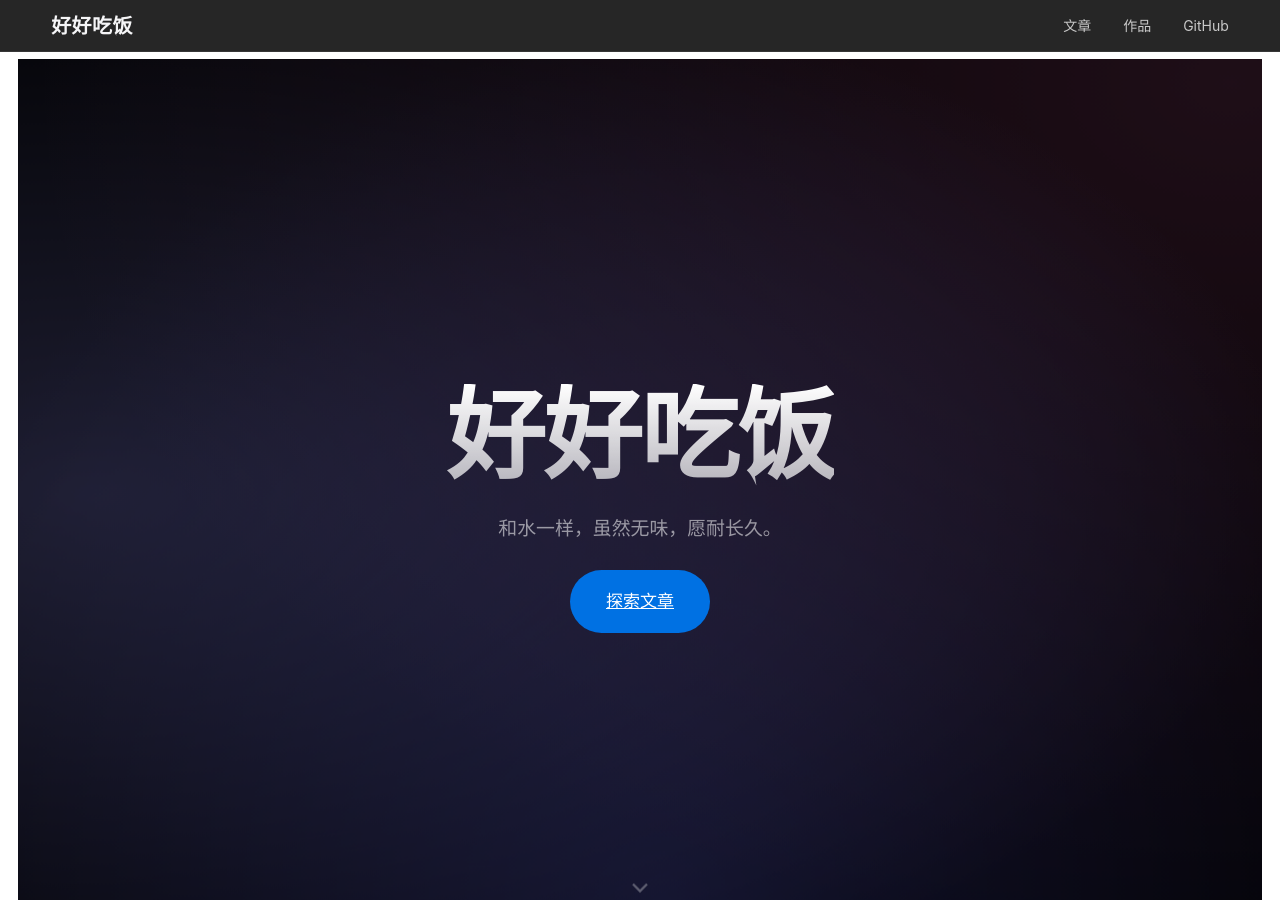
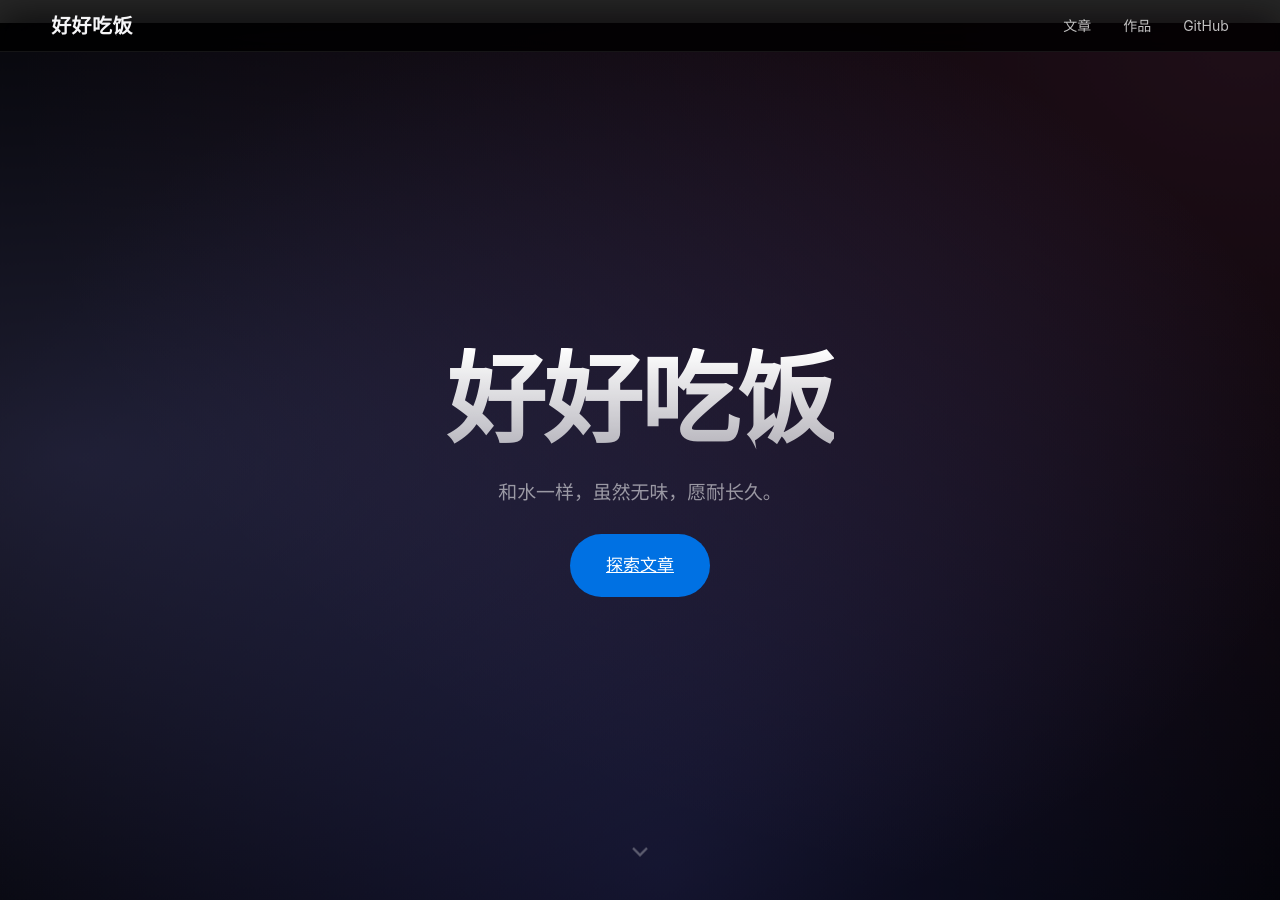
Before and after one commit to zach1219/zach1219.github.io, a Jekyll site: the page built from _pages/about.md, in a window 1280 px wide and 900 px high. Built offline with Jekyll 4.4.1, drawn with Linux system fonts in a browser that asks for light colours; comment, search, counter and statistics services are not loaded.

Commit message:
fix: higher specificity for full-width override

```diff
--- a/assets/css/apple-home.css
+++ b/assets/css/apple-home.css
@@ -1,10 +1,19 @@
 @import url('https://fonts.googleapis.com/css2?family=Noto+Serif+SC:wght@400;600;700&display=swap');
 
 /* ===== Reset theme conflicts ===== */
-.page { max-width: 100% !important; margin: 0 !important; padding: 0 !important; }
-#main, .page__inner-wrap, article.page { max-width: 100% !important; width: 100% !important; }
-.page__footer footer { max-width: 100% !important; }
-.masthead__inner-wrap { max-width: 100% !important; }
+body .page,
+body #main,
+body .page__inner-wrap,
+body article.page,
+body .page__footer footer,
+body .masthead__inner-wrap,
+body .wrapper {
+  max-width: 100% !important;
+  width: 100% !important;
+  margin: 0 !important;
+  padding-left: 0 !important;
+  padding-right: 0 !important;
+}
 .masthead { display: none !important; }
 .page__footer { margin-top: 0 !important; }
 
```
